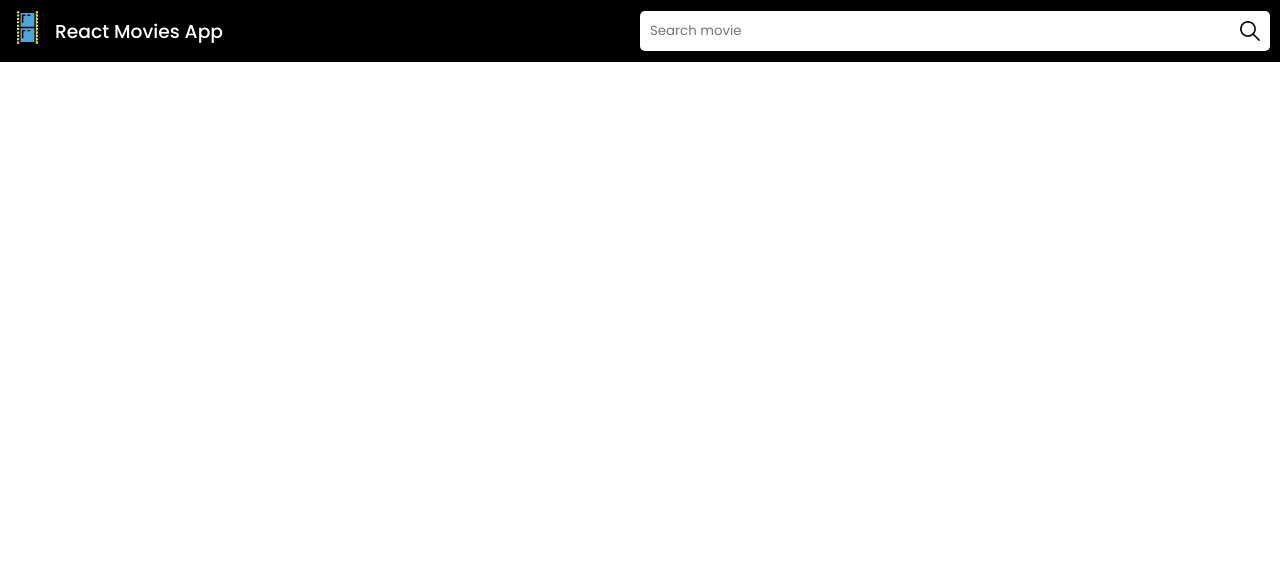
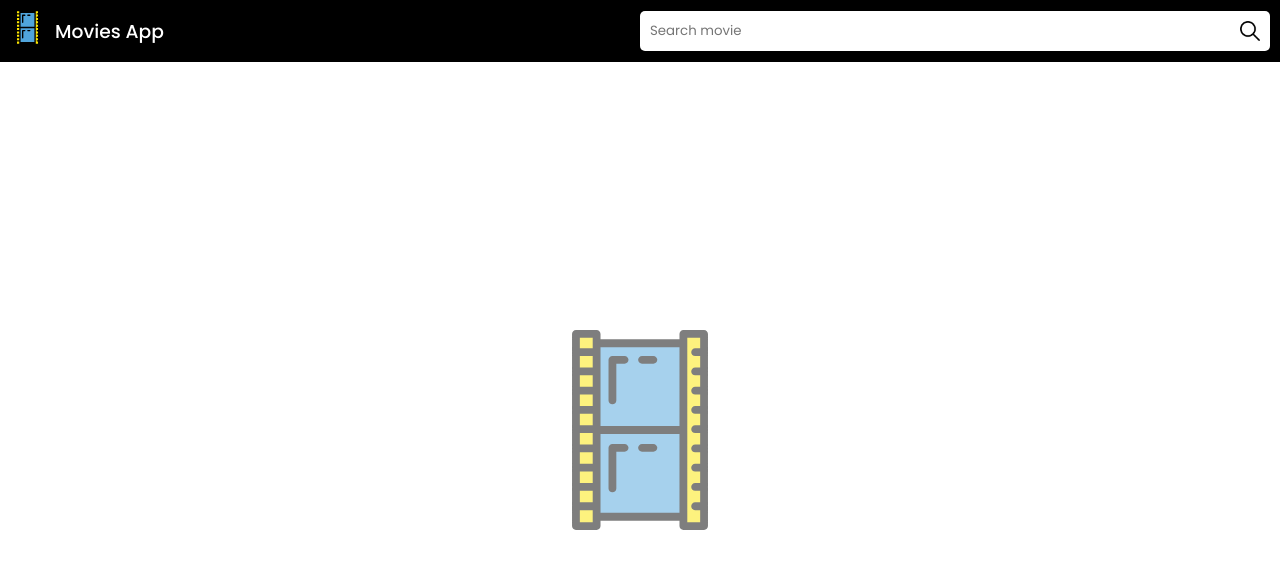
Before and after one commit to mdarora/movies-app, a React (Create React App) app: page / in a window 1280 px wide. Shown: the top 568 px of the page. Built offline with nearby package versions, Linux system fonts and the light colour scheme.

Commit message:
geting movies and display of movies done.

```diff
--- a/src/App.css
+++ b/src/App.css
@@ -20,6 +20,10 @@ header{
   flex: 1;
   display: flex;
   align-items: center;
+}
+.header-app-name a{
+  color: #fff;
+  text-decoration: none;
 }
 .header-app-name h3{
   font-weight: 500;
@@ -56,3 +60,52 @@ header{
 .header-search-form form button img{
   width: 20px;
 }
+
+/* ************************************************************ */
+
+.movies, .no-movies{
+  padding: 25px 15px;
+  display: flex;
+  flex-wrap: wrap;
+  justify-content: space-evenly;
+  min-height: calc(100vh - 65px);
+}
+.no-movies{
+  align-items: center;
+}
+.no-movies img{
+  width: 200px;
+  opacity: .5;
+}
+.movie{
+  padding: 10px;
+  width: 250px;
+  margin: 10px;
+  border: 1px solid black;
+  display: flex;
+  flex-direction: column;
+  justify-content: space-between;
+  min-height: 350px;
+  box-shadow: rgb(170 170 170) 0px 3px 10px 0px;
+}
+.movie-poster img{
+  width: 100%;
+  object-fit: cover;
+}
+.movie-poster img.no-poster {
+  width: 250px;
+  height: 320px;
+}
+.movie-title{
+  white-space: nowrap;
+  text-overflow: ellipsis;
+  overflow: hidden;
+}
+
+.movie-year-type{
+  display: flex;
+  align-items: center;
+  justify-content: space-between;
+  margin-top: 10px;
+  font-size: 14px;
+}
--- a/src/App.js
+++ b/src/App.js
@@ -1,11 +1,65 @@
-import React from 'react';
+import React, {useState, useEffect, useRef} from 'react';
 import Header from './components/Header';
+import Movie from './components/Movie';
+import movieIcon from "./images/movie-icon.svg";
 import './App.css';
 
+export const API_KEY = '29013b';
+export const API_URL = " http://www.omdbapi.com/?"
+
 const App = () => {
+
+  const [moviesList, setMoviesList] = useState([]);
+
+  const moviesSection = useRef();
+  const noMoviesSection = useRef();
+
+  const getMovies = async (value) => {
+    const requestUrl = `${API_URL}s=${value}&page=2&apikey=${API_KEY}`;
+
+    const res = await fetch(requestUrl,{
+      method: "GET"
+    });
+    const data = await res.json();
+
+    if (data.Response === "True") {
+      setMoviesList(data.Search);
+    } else {
+      console.log("error : ", data);
+    }
+  }
+
+  useEffect(()=>{
+    if(moviesList.length !== 0) {
+      moviesSection.current.style.display = "flex";
+      noMoviesSection.current.style.display = "none";
+    } else {
+      moviesSection.current.style.display = "none";
+      noMoviesSection.current.style.display = "flex";
+    }
+  }, [moviesList]);
   return (
   <>
-      <Header/>
+      <Header getMovies={getMovies}/>
+      <main>
+
+        <section ref={moviesSection} className="movies">
+          {moviesList.length !== 0 ? moviesList.map((movie, index) => (
+            <Movie
+              key={index}
+              title={movie.Title}
+              year={movie.Year}
+              type={movie.Type}
+              poster={movie.Poster}
+              id={movie.imdbID}
+            />
+          )) : <></>}
+        </section>
+
+        <section ref={noMoviesSection} className="no-movies">
+          <img src={movieIcon} alt="Movie icon" />
+        </section>
+      </main>
   </>
   )
 }
--- a/src/components/Header.js
+++ b/src/components/Header.js
@@ -1,8 +1,16 @@
-import React from 'react';
+import React, {useState} from 'react';
 import movieIcon from "../images/movie-icon.svg";
 import searchIcon from "../images/search-icon.png";
 
-const Header = () => {
+const Header = (props) => {
+
+    const [searchValue, setSearchValue] = useState("");
+
+    const searchMovie = (e) => {
+        e.preventDefault();
+        props.getMovies(searchValue);
+    }
+
     return (
     <>
         <header>
@@ -10,12 +18,12 @@ const Header = () => {
                 <span className="header-icon">
                     <img src={movieIcon} alt="movies icon" />
                 </span>
-                <h3>React Movies App</h3>
+                <a href="/"><h3>Movies App</h3></a>
             </div>
             <div className="header-search-form">
-                <form>
-                    <input type="text" placeholder="Search movie" />
-                    <button type="submit">
+                <form onSubmit={searchMovie}>
+                    <input type="text" onChange={e => setSearchValue(e.target.value)} placeholder="Search movie" value={searchValue} />
+                    <button disabled={!searchValue} type="submit">
                         <img src={searchIcon} alt="Search icon" />
                     </button>
                 </form>
--- /dev/null
+++ b/src/components/Movie.js
@@ -0,0 +1,26 @@
+import React from 'react';
+
+const Movie = (props) => {
+    return (
+    <>
+        <div className="movie">
+            <div className="movie-poster">
+                {props.poster === "N/A" ? <img src={props.poster} alt="Movie poster" className="no-poster"/> : <img src={props.poster} alt="poster" />}
+            </div>
+            <div className="movie-details">
+                <h4 title={props.title} className="movie-title">{props.title}</h4>
+                <div className="movie-year-type">
+                    <p className="movie-year">
+                        Year : {props.year}
+                    </p>
+                    <p className="movie-type">
+                        Type : {props.type}
+                    </p>
+                </div>
+            </div>
+        </div>
+    </>
+    )
+}
+
+export default Movie
```
